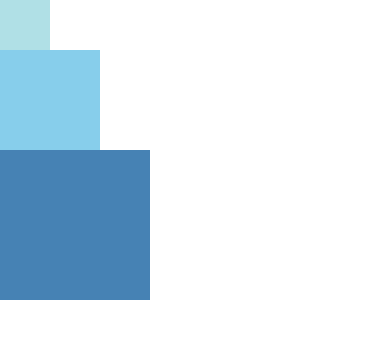
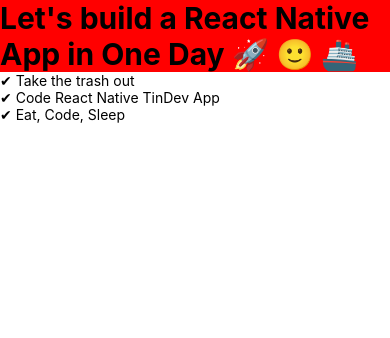
Before and after one commit to apolloproductionsdj/first-react-native, a React Native app: screen / in a window 390 px wide. Shown: the top 338 px of the page. Built offline with nearby package versions, Linux system fonts and the light colour scheme.

Commit message:
added first component in App (Todo.js)

```diff
--- a/App.js
+++ b/App.js
@@ -1,14 +1,26 @@
 import React from 'react';
 import { SafeAreaView, StyleSheet, Text, View } from 'react-native';
+import Todo from './Todo';
 
 const App = () => {
   return (
     <SafeAreaView>
-      <View style={{ width: 50, height: 50, backgroundColor: 'powderblue' }} />
-      <View style={{ width: 100, height: 100, backgroundColor: 'skyblue' }} />
-      <View style={{ width: 150, height: 150, backgroundColor: 'steelblue' }} />
+      <View>
+        <Text style={styles.titleText}>Let's build a React Native App in One Day 🚀 🙂 🚢  </Text>
+      </View>
+      <Todo title="Take the trash out" />
+      <Todo title="Code React Native TinDev App" />
+      <Todo title="Eat, Code, Sleep" />
     </SafeAreaView>
   );
 }
 
+const styles = StyleSheet.create({
+  titleText: {
+    backgroundColor: 'red',
+    fontSize: 30,
+    fontWeight: 'bold',
+  },
+});
+
 export default App;
--- /dev/null
+++ b/Todo.js
@@ -0,0 +1,14 @@
+import React from 'react'
+import { StyleSheet, Text, View } from 'react-native'
+
+const Todo = ({ title = "I am the default value" }) => {
+    return (
+        <View>
+            <Text>✔ {title} </Text>
+        </View>
+    )
+}
+
+export default Todo
+
+const styles = StyleSheet.create({})
```
